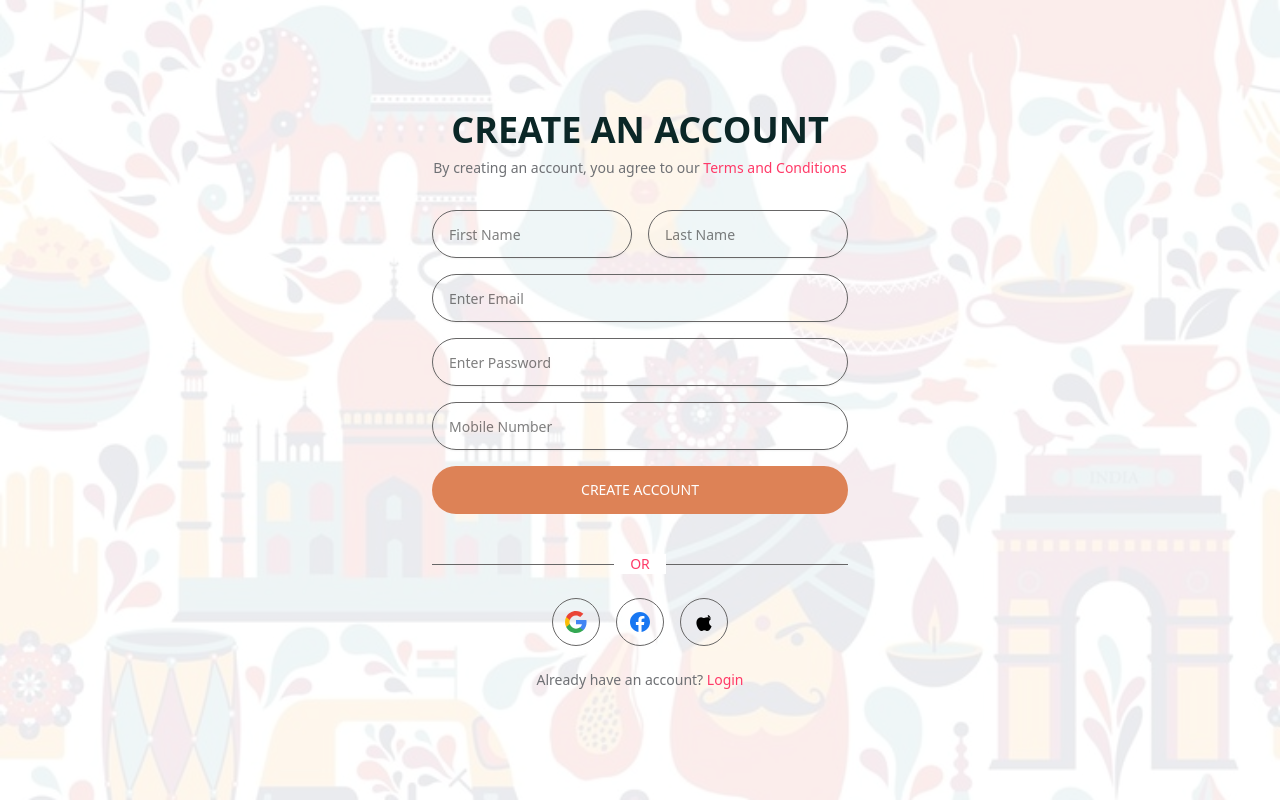
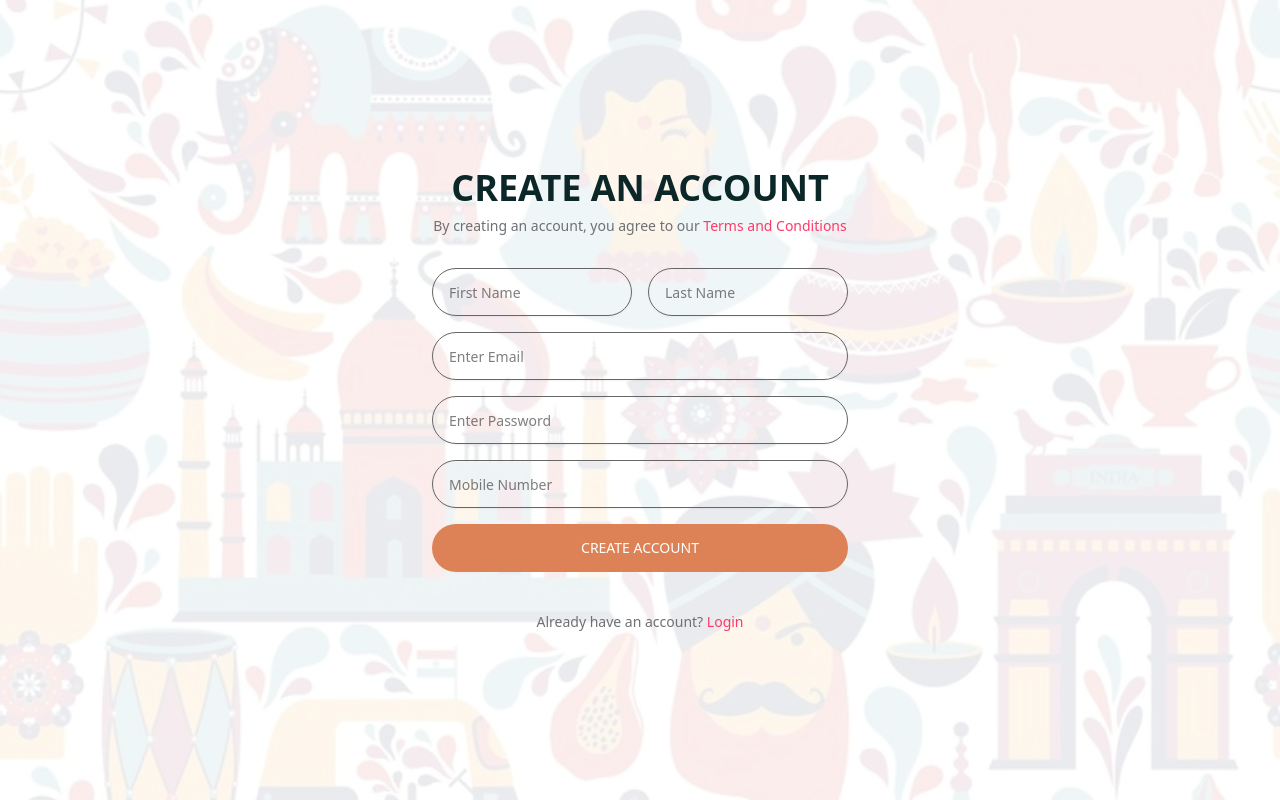
Before and after one commit to AdvayaHackathon/60.Skibiddi_Rizzlers, a Next.js app in the folder frontend/: page /register in a window 1280 px wide. Built offline with nearby package versions, Linux system fonts and the light colour scheme.

Commit message:
minor ui changes

```diff
--- a/frontend/src/app/login/page.tsx
+++ b/frontend/src/app/login/page.tsx
@@ -66,41 +66,8 @@ export default function Login() {
             </button>
           </div>
 
-          <div className="flex items-center justify-center my-6">
-            <div className="flex-grow h-px bg-gray-300"></div>
-            <div className="mx-4 text-[#6e7074] font-medium">OR</div>
-            <div className="flex-grow h-px bg-gray-300"></div>
-          </div>
 
-          <div className="flex justify-center space-x-4">
-            <button
-              type="button"
-              className="rounded-full w-12 h-12 p-0 border border-[#6e7074] border-opacity-30 flex items-center justify-center hover:bg-gray-100 transition-colors"
-            >
-              <svg xmlns="http://www.w3.org/2000/svg" height="24" viewBox="0 0 24 24" width="24">
-                <path d="M22.56 12.25c0-.78-.07-1.53-.2-2.25H12v4.26h5.92c-.26 1.37-1.04 2.53-2.21 3.31v2.77h3.57c2.08-1.92 3.28-4.74 3.28-8.09z" fill="#4285F4"/>
-                <path d="M12 23c2.97 0 5.46-.98 7.28-2.66l-3.57-2.77c-.98.66-2.23 1.06-3.71 1.06-2.86 0-5.29-1.93-6.16-4.53H2.18v2.84C3.99 20.53 7.7 23 12 23z" fill="#34A853"/>
-                <path d="M5.84 14.09c-.22-.66-.35-1.36-.35-2.09s.13-1.43.35-2.09V7.07H2.18C1.43 8.55 1 10.22 1 12s.43 3.45 1.18 4.93l2.85-2.22.81-.62z" fill="#FBBC05"/>
-                <path d="M12 5.38c1.62 0 3.06.56 4.21 1.64l3.15-3.15C17.45 2.09 14.97 1 12 1 7.7 1 3.99 3.47 2.18 7.07l3.66 2.84c.87-2.6 3.3-4.53 6.16-4.53z" fill="#EA4335"/>
-              </svg>
-            </button>
-            <button
-              type="button"
-              className="rounded-full w-12 h-12 p-0 border border-[#6e7074] border-opacity-30 flex items-center justify-center hover:bg-gray-100 transition-colors"
-            >
-              <svg xmlns="http://www.w3.org/2000/svg" height="24" viewBox="0 0 24 24" width="24" fill="#1877F2">
-                <path d="M12 2.04C6.5 2.04 2 6.53 2 12.06C2 17.06 5.66 21.21 10.44 21.96V14.96H7.9V12.06H10.44V9.85C10.44 7.34 11.93 5.96 14.22 5.96C15.31 5.96 16.45 6.15 16.45 6.15V8.62H15.19C13.95 8.62 13.56 9.39 13.56 10.18V12.06H16.34L15.89 14.96H13.56V21.96C18.34 21.21 22 17.06 22 12.06C22 6.53 17.5 2.04 12 2.04Z"/>
-              </svg>
-            </button>
-            <button
-              type="button"
-              className="rounded-full w-12 h-12 p-0 border border-[#6e7074] border-opacity-30 flex items-center justify-center hover:bg-gray-100 transition-colors"
-            >
-              <svg xmlns="http://www.w3.org/2000/svg" height="24" viewBox="0 0 24 24" width="24" fill="#000000">
-                <path d="M17.05 20.28c-.98.95-2.05.8-3.08.35-1.09-.46-2.09-.48-3.24 0-1.44.62-2.2.44-3.06-.35C2.79 15.25 3.51 7.59 9.05 7.31c1.35.07 2.29.74 3.08.8 1.18-.24 2.31-.93 3.57-.84 1.51.12 2.65.72 3.4 1.8-3.12 1.87-2.38 5.98.48 7.13-.68 1.95-1.83 3.89-3.53 5.08zm-1.3-15.2c-.13 1.86 1.38 3.48 3.01 3.75.02-2.9-2.99-4.37-3.01-3.75z"/>
-              </svg>
-            </button>
-          </div>
+
 
           <div className="text-center mt-6">
             <p className="text-[#6e7074]">
--- a/frontend/src/app/register/page.tsx
+++ b/frontend/src/app/register/page.tsx
@@ -117,42 +117,7 @@ export default function Register() {
             CREATE ACCOUNT
           </Button>
 
-          <div className="relative flex items-center justify-center my-6">
-            <div className="absolute inset-0 flex items-center">
-              <div className="w-full border-t border-[#676666] border-opacity-20"></div>
-            </div>
-            <div className="relative px-4 text-[#ff3967] text-sm font-medium bg-white">OR</div>
-          </div>
 
-          <div className="flex justify-center space-x-4">
-            <button
-              type="button"
-              className="rounded-full w-12 h-12 p-0 border border-[#676666] border-opacity-30 flex items-center justify-center hover:bg-gray-100 transition-colors"
-            >
-              <svg xmlns="http://www.w3.org/2000/svg" height="24" viewBox="0 0 24 24" width="24">
-                <path d="M22.56 12.25c0-.78-.07-1.53-.2-2.25H12v4.26h5.92c-.26 1.37-1.04 2.53-2.21 3.31v2.77h3.57c2.08-1.92 3.28-4.74 3.28-8.09z" fill="#4285F4" />
-                <path d="M12 23c2.97 0 5.46-.98 7.28-2.66l-3.57-2.77c-.98.66-2.23 1.06-3.71 1.06-2.86 0-5.29-1.93-6.16-4.53H2.18v2.84C3.99 20.53 7.7 23 12 23z" fill="#34A853" />
-                <path d="M5.84 14.09c-.22-.66-.35-1.36-.35-2.09s.13-1.43.35-2.09V7.07H2.18C1.43 8.55 1 10.22 1 12s.43 3.45 1.18 4.93l2.85-2.22.81-.62z" fill="#FBBC05" />
-                <path d="M12 5.38c1.62 0 3.06.56 4.21 1.64l3.15-3.15C17.45 2.09 14.97 1 12 1 7.7 1 3.99 3.47 2.18 7.07l3.66 2.84c.87-2.6 3.3-4.53 6.16-4.53z" fill="#EA4335" />
-              </svg>
-            </button>
-            <button
-              type="button"
-              className="rounded-full w-12 h-12 p-0 border border-[#676666] border-opacity-30 flex items-center justify-center hover:bg-gray-100 transition-colors"
-            >
-              <svg xmlns="http://www.w3.org/2000/svg" height="24" viewBox="0 0 24 24" width="24" fill="#1877F2">
-                <path d="M12 2.04C6.5 2.04 2 6.53 2 12.06C2 17.06 5.66 21.21 10.44 21.96V14.96H7.9V12.06H10.44V9.85C10.44 7.34 11.93 5.96 14.22 5.96C15.31 5.96 16.45 6.15 16.45 6.15V8.62H15.19C13.95 8.62 13.56 9.39 13.56 10.18V12.06H16.34L15.89 14.96H13.56V21.96C18.34 21.21 22 17.06 22 12.06C22 6.53 17.5 2.04 12 2.04Z" />
-              </svg>
-            </button>
-            <button
-              type="button"
-              className="rounded-full w-12 h-12 p-0 border border-[#676666] border-opacity-30 flex items-center justify-center hover:bg-gray-100 transition-colors"
-            >
-              <svg xmlns="http://www.w3.org/2000/svg" height="24" viewBox="0 0 24 24" width="24" fill="#000000">
-                <path d="M17.05 20.28c-.98.95-2.05.8-3.08.35-1.09-.46-2.09-.48-3.24 0-1.44.62-2.2.44-3.06-.35C2.79 15.25 3.51 7.59 9.05 7.31c1.35.07 2.29.74 3.08.8 1.18-.24 2.31-.93 3.57-.84 1.51.12 2.65.72 3.4 1.8-3.12 1.87-2.38 5.98.48 7.13-.68 1.95-1.83 3.89-3.53 5.08zm-1.3-15.2c-.13 1.86 1.38 3.48 3.01 3.75.02-2.9-2.99-4.37-3.01-3.75z" />
-              </svg>
-            </button>
-          </div>
 
           <div className="text-center mt-6">
             <p className="text-[#6e7074] text-sm">
```
